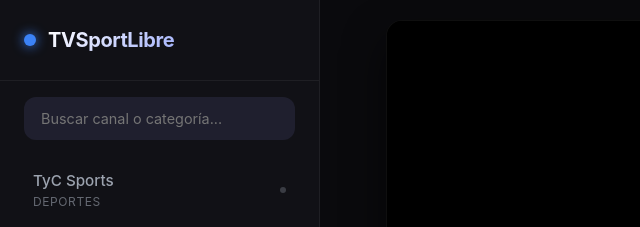
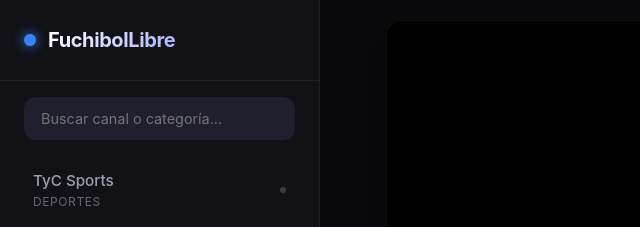
Before and after one commit to AntonioMarioSandoval/TV-DEPORTES-LIBRE, a plain HTML site: page Index.html in a window 1280 px wide. Shown: the top 227 px of the page, 0-640 px from the left. Drawn offline with nearby package versions, Linux system fonts and the light colour scheme.

Commit message:
Cambio Nombre

```diff
--- a/Index.html
+++ b/Index.html
@@ -3,7 +3,7 @@
 <head>
     <meta charset="UTF-8">
     <meta name="viewport" content="width=device-width, initial-scale=1.0">
-    <title>TVSportLibre</title>
+    <title>FuchibolLibre</title>
     <link rel="stylesheet" href="style.css">
 </head>
 <body>
@@ -12,7 +12,7 @@
         <aside class="sidebar">
             <div class="brand-section">
                 <div class="brand-logo"></div>
-                <h2>TVSportLibre</h2>
+                <h2>FuchibolLibre</h2>
             </div>
 
             <div class="search-box">
```
